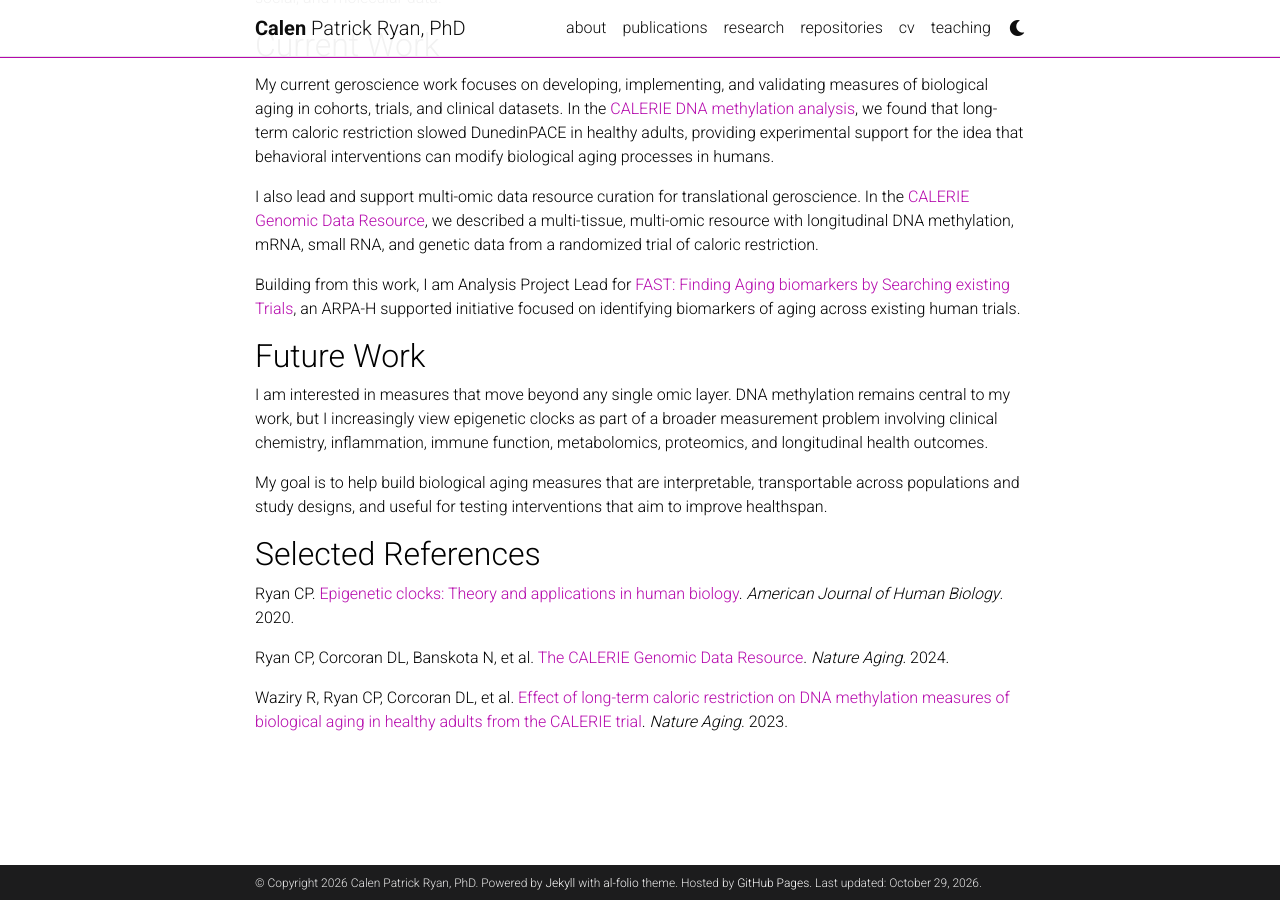
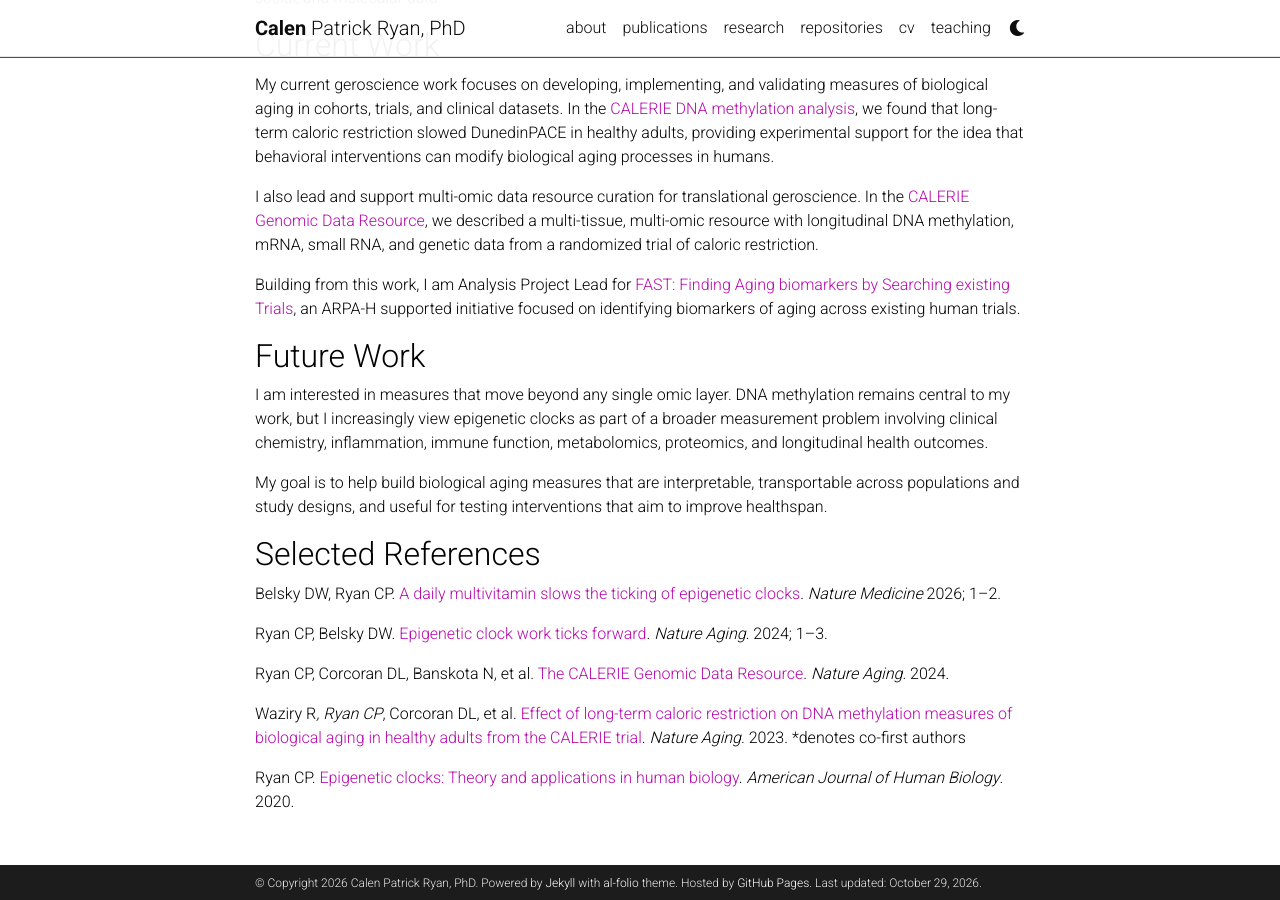
Before and after one commit to CPRyan/CPRyan.github.io, a Jekyll site: the page built from _projects/1_project.md, in a window 1280 px wide and 900 px high, scrolled down 1019 px. Built offline with Jekyll 4.4.1, drawn with Linux system fonts in a browser that asks for light colours; comment, search, counter and statistics services are not loaded; a style sheet for code colours, icons or effects is not loaded.

Commit message:
fixed references in research pages

```diff
--- a/_projects/1_project.md
+++ b/_projects/1_project.md
@@ -34,8 +34,13 @@ My goal is to help build biological aging measures that are interpretable, trans
 
 ## Selected References
 
-Ryan CP. [Epigenetic clocks: Theory and applications in human biology](https://doi.org/10.1002/ajhb.23488). <em>American Journal of Human Biology</em>. 2020.
+Belsky DW, Ryan CP. [A daily multivitamin slows the ticking of epigenetic clocks](https://www.nature.com/articles/s41591-026-04249-1). <em>Nature Medicine</em> 2026; 1–2.
+
+Ryan CP, Belsky DW. [Epigenetic clock work ticks forward](10.1038/s43587-024-00570-x). <em>Nature Aging</em>. 2024; 1–3.
 
 Ryan CP, Corcoran DL, Banskota N, et al. [The CALERIE Genomic Data Resource](https://doi.org/10.1038/s43587-024-00775-0). <em>Nature Aging</em>. 2024.
 
-Waziry R, Ryan CP, Corcoran DL, et al. [Effect of long-term caloric restriction on DNA methylation measures of biological aging in healthy adults from the CALERIE trial](https://doi.org/10.1038/s43587-022-00357-y). <em>Nature Aging</em>. 2023.
+Waziry R*, Ryan CP*, Corcoran DL, et al. [Effect of long-term caloric restriction on DNA methylation measures of biological aging in healthy adults from the CALERIE trial](https://doi.org/10.1038/s43587-022-00357-y). <em>Nature Aging</em>. 2023.
+*denotes co-first authors
+
+Ryan CP. [Epigenetic clocks: Theory and applications in human biology](https://doi.org/10.1002/ajhb.23488). <em>American Journal of Human Biology</em>. 2020.
```
Also changed, not shown: _projects/2_project.md (+1 -1 lines).
